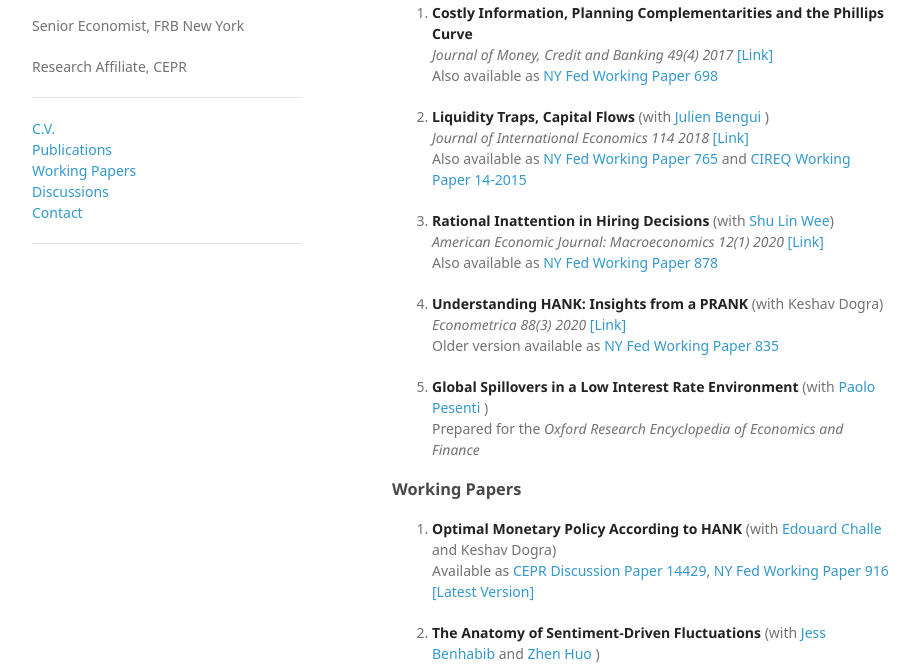
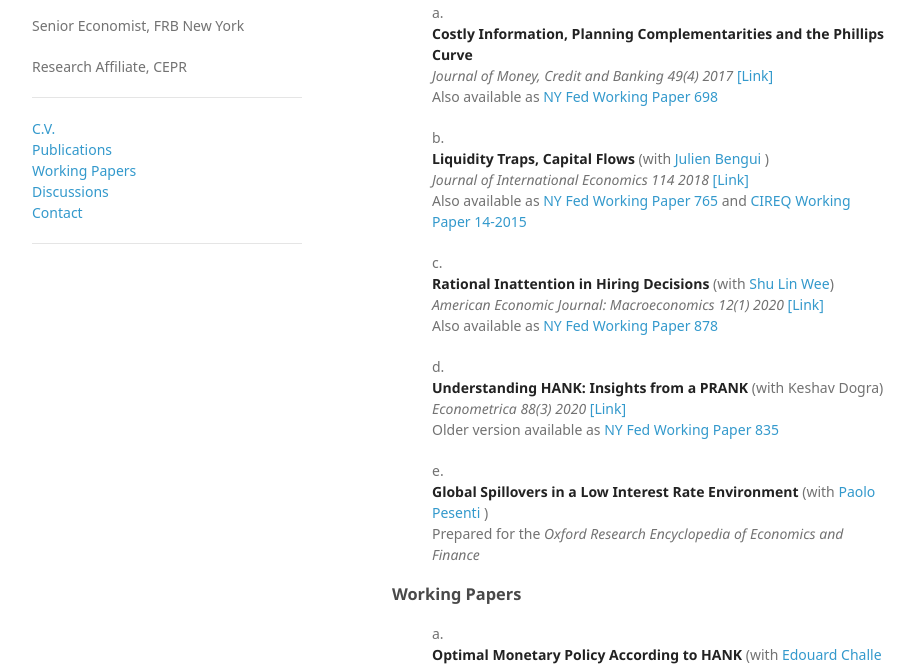
Before and after one commit to sushantacharya/sushantacharya.github.io, a plain HTML site: page index.html in a window 1280 px wide. Shown: the part 94-762 px from the top of the page, without its empty margins (178-1097 px from the left). Drawn offline with Linux system fonts and the light colour scheme; a web font is replaced by a local one.

Commit message:
Update styles.css

```diff
--- a/stylesheets/styles.css
+++ b/stylesheets/styles.css
@@ -86,6 +86,12 @@ h2 {
 h3, h4, h5, h6 {
   color:#494949;
 }
+
+ol {
+  list-style-type: lower-alpha;
+  list-style-position: inside;
+}
+
 
 a {
   color:#39c;
```
